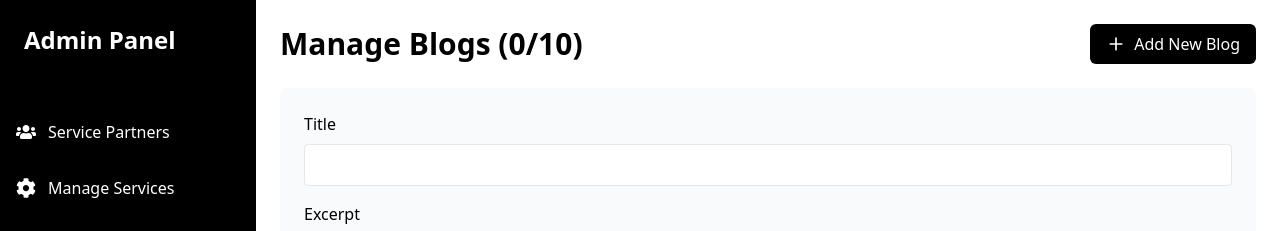
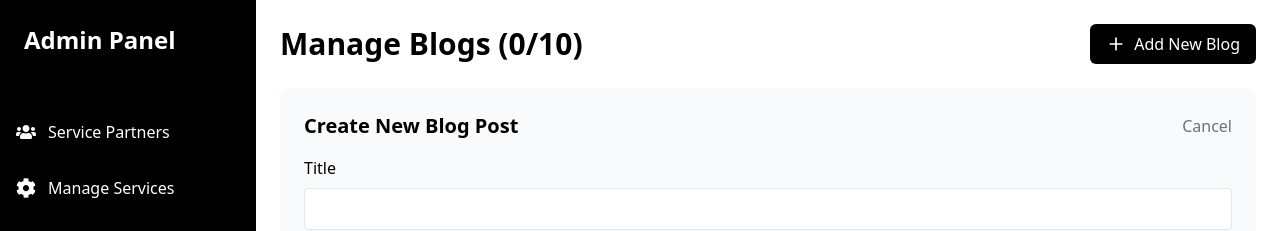
Before and after one commit to vivek98ji/nishit_parmar, a Next.js app: page /admin/blogs/page in a window 1280 px wide. Both pictures are taken after a click on the button "Add New Blog". Shown: the top 231 px of the page. Built offline with nearby package versions, Linux system fonts and the light colour scheme; no server answers; the database is empty.

Commit message:
edit:button

```diff
--- a/src/pages/admin/blogs/page.tsx
+++ b/src/pages/admin/blogs/page.tsx
@@ -1,7 +1,8 @@
 'use client';
 
 import React, { useState, useEffect } from 'react';
-import { Trash2, Plus, AlertCircle } from 'lucide-react';
+import { Trash2, Plus, AlertCircle, Edit2 } from 'lucide-react';
+import { useRouter } from 'next/navigation';
 
 interface BlogPost {
   _id: string;
@@ -26,6 +27,10 @@ const BlogsAdmin = () => {
     image: '',
   });
 
+  const [editingBlog, setEditingBlog] = useState<BlogPost | null>(null);
+
+  const router = useRouter();
+
   // Fetch blogs
   const fetchBlogs = async () => {
     try {
@@ -49,20 +54,34 @@ const BlogsAdmin = () => {
     fetchBlogs();
   }, []);
 
-  // Handle form submission
+  // Handle edit click
+  const handleEdit = (blog: BlogPost) => {
+    setEditingBlog(blog);
+    setShowForm(true);
+    setNewBlog({
+      title: blog.title,
+      excerpt: blog.excerpt,
+      content: blog.content,
+      image: blog.image,
+    });
+  };
+
+  // Update handleSubmit to handle both create and edit
   const handleSubmit = async (e: React.FormEvent) => {
     e.preventDefault();
 
-    // Check if blog count is at limit
-    if (blogs.length >= 10) {
+    if (!editingBlog && blogs.length >= 10) {
       setError('Maximum limit of 10 blogs reached. Please delete some blogs before adding new ones.');
       setShowForm(false);
       return;
     }
 
     try {
-      const response = await fetch('/api/blog', {
-        method: 'POST',
+      const url = editingBlog ? `/api/blog/${editingBlog._id}` : '/api/blog';
+      const method = editingBlog ? 'PUT' : 'POST';
+
+      const response = await fetch(url, {
+        method,
         headers: {
           'Content-Type': 'application/json',
         },
@@ -81,9 +100,10 @@ const BlogsAdmin = () => {
       // Reset form and refresh blogs
       setNewBlog({ title: '', excerpt: '', content: '', image: '' });
       setShowForm(false);
+      setEditingBlog(null);
       fetchBlogs();
     } catch (error) {
-      setError(error instanceof Error ? error.message : 'Failed to create blog');
+      setError(error instanceof Error ? error.message : 'Failed to save blog');
     }
   };
 
@@ -152,6 +172,23 @@ const BlogsAdmin = () => {
       {showForm && (
         <form onSubmit={handleSubmit} className="mb-8 p-6 bg-gray-50 rounded-lg">
           <div className="grid gap-4">
+            <div className="flex justify-between items-center">
+              <h2 className="text-xl font-bold">
+                {editingBlog ? 'Edit Blog Post' : 'Create New Blog Post'}
+              </h2>
+              <button
+                type="button"
+                onClick={() => {
+                  setShowForm(false);
+                  setEditingBlog(null);
+                  setNewBlog({ title: '', excerpt: '', content: '', image: '' });
+                }}
+                className="text-gray-500 hover:text-gray-700"
+              >
+                Cancel
+              </button>
+            </div>
+
             <div>
               <label className="block mb-2">Title</label>
               <input
@@ -162,6 +199,7 @@ const BlogsAdmin = () => {
                 required
               />
             </div>
+
             <div>
               <label className="block mb-2">Excerpt</label>
               <textarea
@@ -171,6 +209,7 @@ const BlogsAdmin = () => {
                 required
               />
             </div>
+
             <div>
               <label className="block mb-2">Image URL</label>
               <input
@@ -181,6 +220,7 @@ const BlogsAdmin = () => {
                 required
               />
             </div>
+
             <div>
               <label className="block mb-2">Main Content</label>
               <textarea
@@ -191,11 +231,12 @@ const BlogsAdmin = () => {
                 required
               />
             </div>
+
             <button
               type="submit"
               className="bg-green-600 text-white px-4 py-2 rounded-md hover:bg-green-700"
             >
-              Create Blog Post
+              {editingBlog ? 'Update Blog Post' : 'Create Blog Post'}
             </button>
           </div>
         </form>
@@ -219,6 +260,14 @@ const BlogsAdmin = () => {
                 {new Date(blog.date).toLocaleDateString()}
               </p>
               <p className="text-gray-700 mb-4">{blog.excerpt}</p>
+              <div className="flex items-center gap-4">
+                <button
+                  onClick={() => handleEdit(blog)}
+                  className="flex items-center gap-2 text-blue-600 hover:text-blue-700"
+                >
+                  <Edit2 size={20} />
+                  Edit
+                </button>
                 <button
                   onClick={() => handleDelete(blog._id)}
                   className="flex items-center gap-2 text-red-600 hover:text-red-700"
@@ -228,6 +277,7 @@ const BlogsAdmin = () => {
                 </button>
               </div>
             </div>
+          </div>
         ))}
       </div>
     </div>
```
Lines whose indentation alone changed are shown as unchanged.
